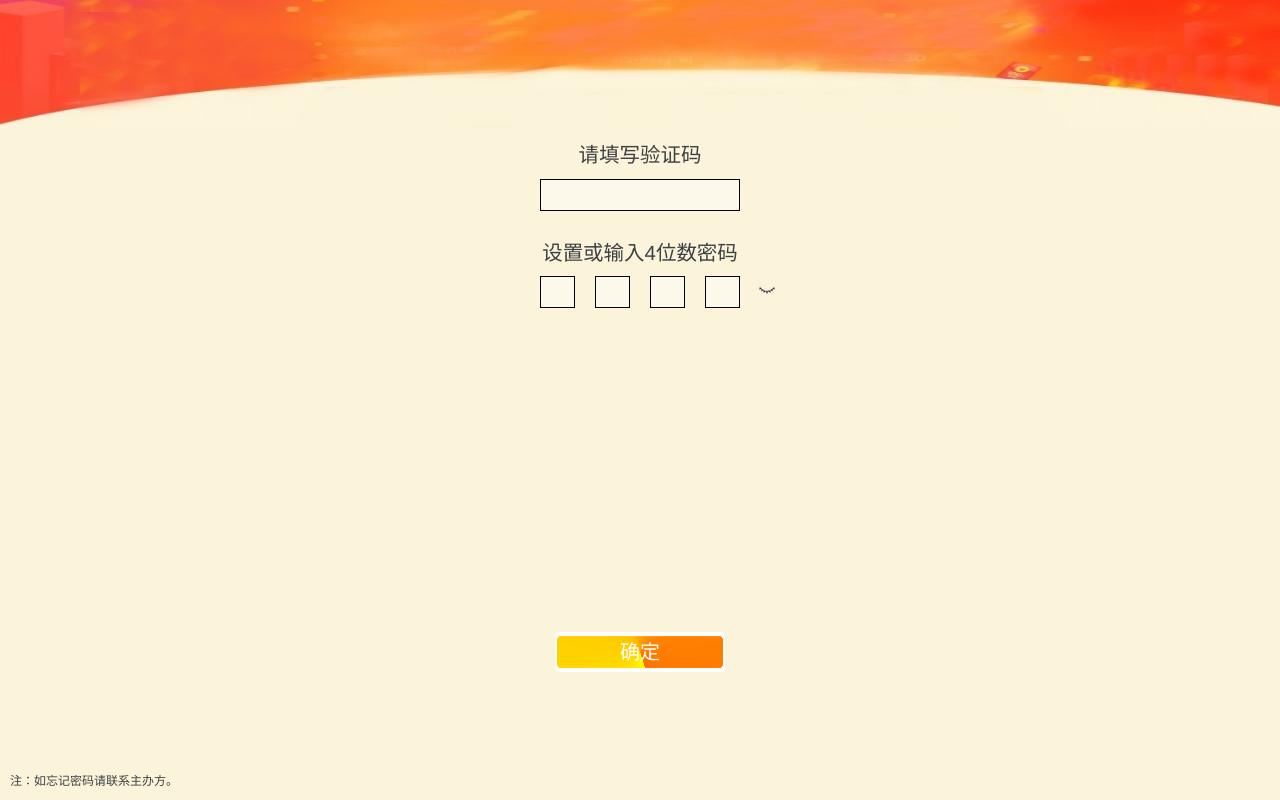
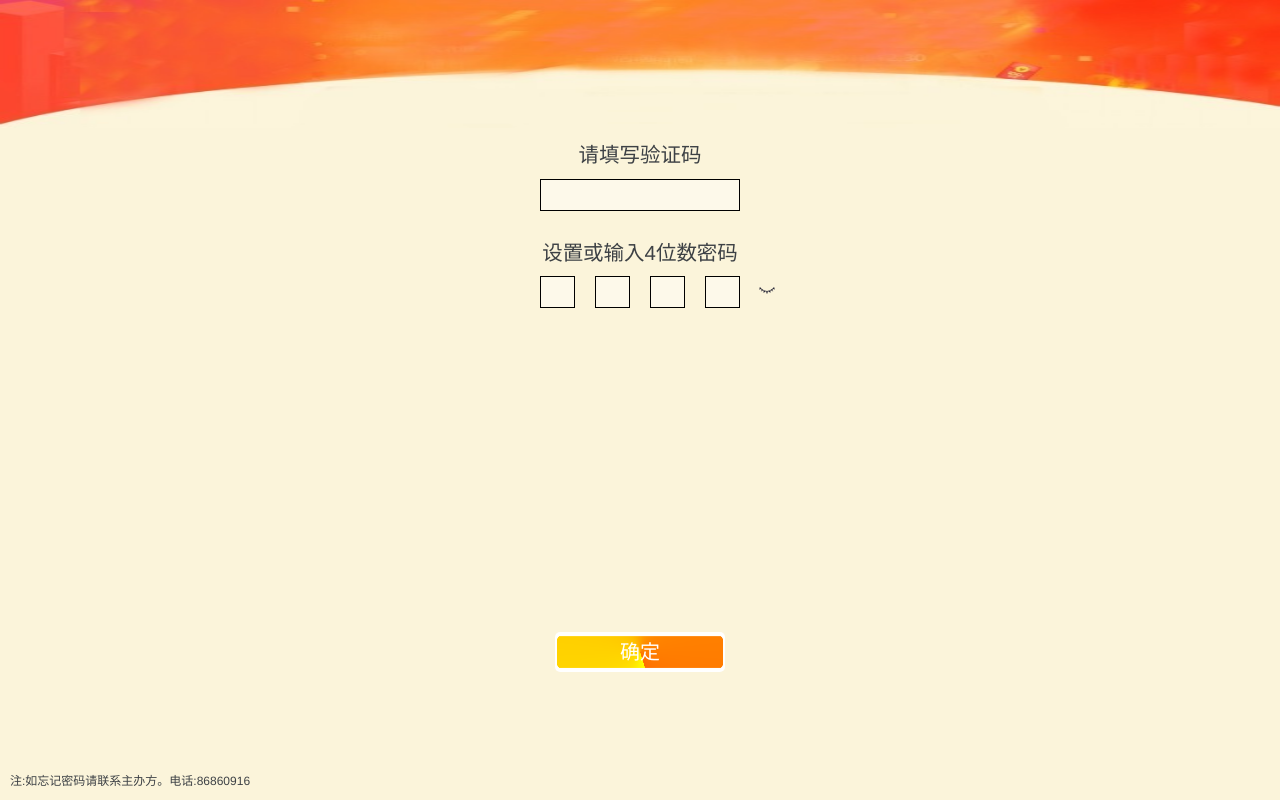
Before and after one commit to Spanky96/Vue-demo, a Vue app: page /#/ in a window 1280 px wide. Built offline with nearby package versions, Linux system fonts and the light colour scheme.

Commit message:
10 30 update2

```diff
--- a/src/components/Main.vue
+++ b/src/components/Main.vue
@@ -398,7 +398,7 @@ export default {
       if (page.orderNo >= 1 && page.orderNo <= 3) {
         tip = '注：' + page.title + '满意票不能超过 ' + page.groups[0].maxGood;
       } else if (page.orderNo == 4) {
-        tip = '注：园区满意票三选一, 镇街道满意票不超过7';
+        tip = '注：园区满意票三选一, 镇街道满意票不超过' + (page.groups[1] && page.groups[1].maxGood) || '';
       }
       return tip;
     },
--- a/src/components/Validate.vue
+++ b/src/components/Validate.vue
@@ -22,7 +22,7 @@
           </div>
         </div>
         <div class="btn" @click="validateCode()">确定</div>
-        <div class="tip">注：如忘记密码请联系主办方。</div>
+        <div class="tip">注:如忘记密码请联系主办方。电话:86860916</div>
       </div>
       <preloader ref="preloader"></preloader>
     </page>
```
